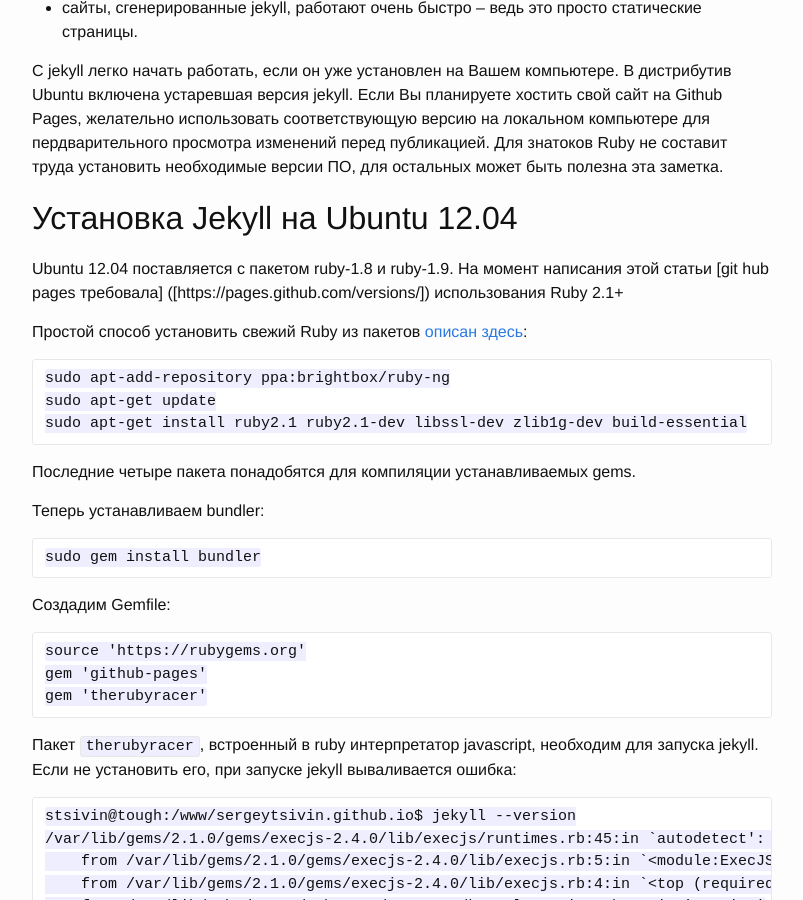
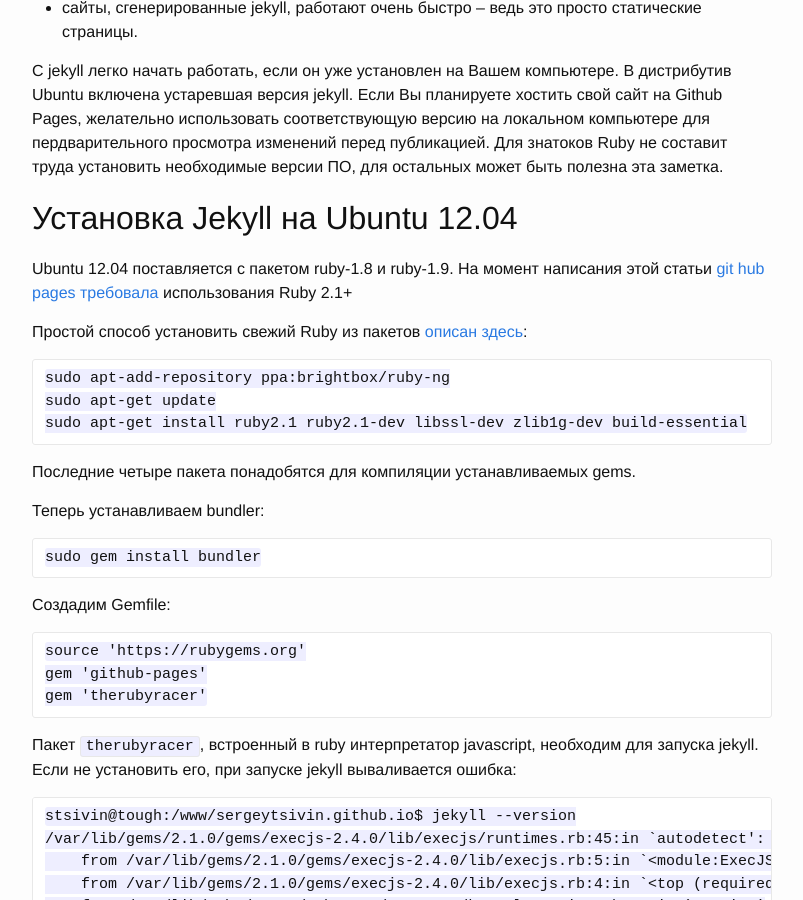
Before and after one commit to sergeytsivin/sergeytsivin.github.io, a Jekyll site: the page built from _posts/2015-03-22-jekyll.markdown, in a window 1280 px wide and 900 px high, scrolled down 402 px. Shown: the whole window, without its empty margins (238-1041 px from the left). Built offline with Jekyll 4.4.1, drawn with Linux system fonts in a browser that asks for light colours.

Commit message:
Fixed link

```diff
--- a/_posts/2015-03-22-jekyll.markdown
+++ b/_posts/2015-03-22-jekyll.markdown
@@ -25,7 +25,7 @@
 --------------------------------
 
 Ubuntu 12.04 поставляется с пакетом ruby-1.8 и ruby-1.9. На момент написания этой статьи
-[git hub pages требовала] ([https://pages.github.com/versions/]) использования Ruby 2.1+
+[git hub pages требовала](https://pages.github.com/versions/) использования Ruby 2.1+
 
 Простой способ установить свежий Ruby из пакетов [описан здесь](https://www.brightbox.com/blog/2014/01/09/ruby-2-1-ubuntu-packages/):
 
```
